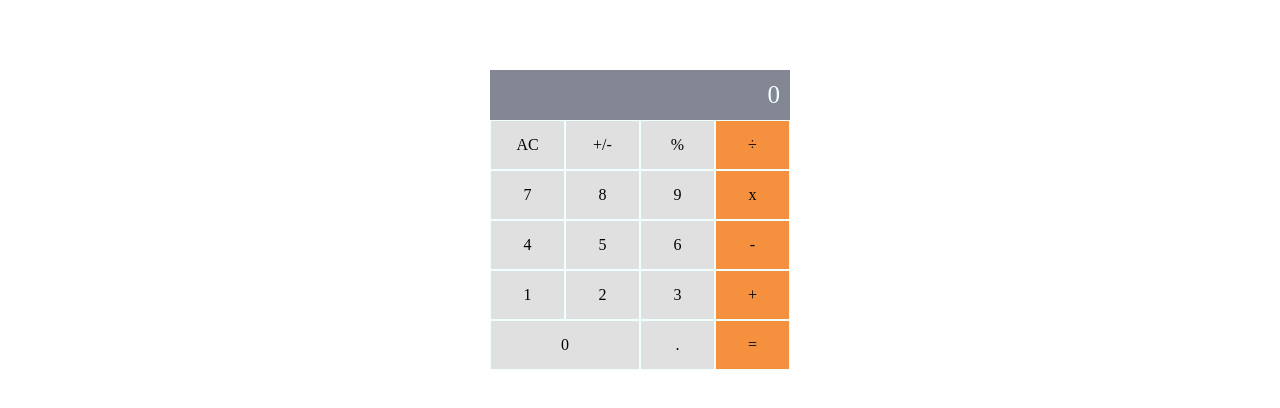
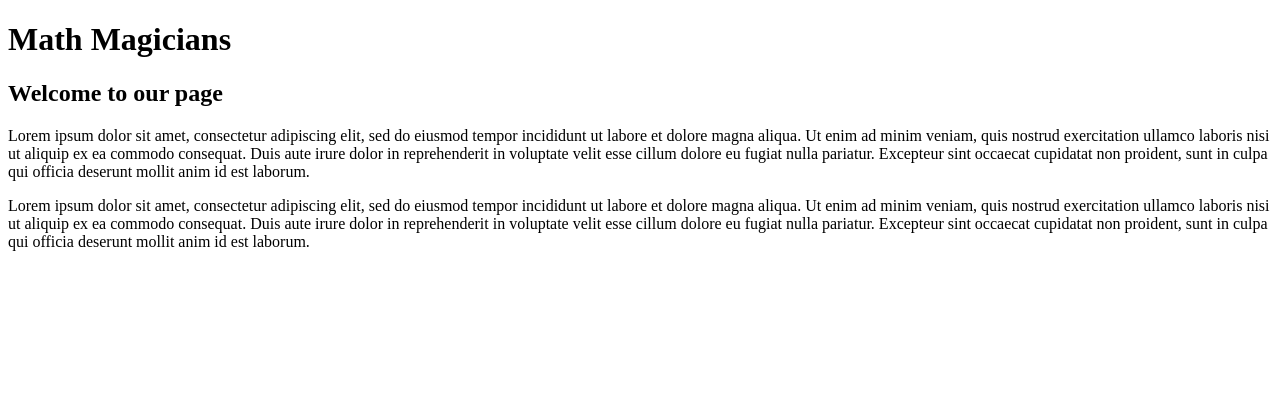
Before and after one commit to luis-pomare/math-magicians, a React (Create React App) app: page / in a window 1280 px wide. Shown: the top 408 px of the page. Built offline with nearby package versions, Linux system fonts and the light colour scheme.

Commit message:
Add basic routing

```diff
--- a/package.json
+++ b/package.json
@@ -9,6 +9,7 @@
     "big.js": "^6.2.0",
     "react": "^18.2.0",
     "react-dom": "^18.2.0",
+    "react-router-dom": "^6.3.0",
     "react-scripts": "5.0.1",
     "web-vitals": "^2.1.4"
   },
--- a/src/App.js
+++ b/src/App.js
@@ -1,12 +1,20 @@
 import React from 'react';
+import { Route, Routes, BrowserRouter } from 'react-router-dom';
 import './App.css';
 import Calculator from './components/calculator';
+import Home from './components/home';
+import Quote from './components/quote';
 
 function App() {
   return (
-    <div className="App">
-      <Calculator />
-    </div>
+    <BrowserRouter>
+      <h1>Math Magicians</h1>
+      <Routes>
+        <Route path="/" element={<Home />} />
+        <Route path="/calculator" element={<Calculator />} />
+        <Route path="/quote" element={<Quote />} />
+      </Routes>
+    </BrowserRouter>
   );
 }
 
--- /dev/null
+++ b/src/components/home.js
@@ -0,0 +1,27 @@
+import React from 'react';
+
+const Home = () => (
+  <>
+    <h2>Welcome to our page</h2>
+    <p>
+      Lorem ipsum dolor sit amet, consectetur adipiscing elit, sed do eiusmod
+      tempor incididunt ut labore et dolore magna aliqua. Ut enim ad minim
+      veniam, quis nostrud exercitation ullamco laboris nisi ut aliquip ex ea
+      commodo consequat. Duis aute irure dolor in reprehenderit in voluptate
+      velit esse cillum dolore eu fugiat nulla pariatur. Excepteur sint occaecat
+      cupidatat non proident, sunt in culpa qui officia deserunt mollit anim id
+      est laborum.
+    </p>
+    <p>
+      Lorem ipsum dolor sit amet, consectetur adipiscing elit, sed do eiusmod
+      tempor incididunt ut labore et dolore magna aliqua. Ut enim ad minim
+      veniam, quis nostrud exercitation ullamco laboris nisi ut aliquip ex ea
+      commodo consequat. Duis aute irure dolor in reprehenderit in voluptate
+      velit esse cillum dolore eu fugiat nulla pariatur. Excepteur sint occaecat
+      cupidatat non proident, sunt in culpa qui officia deserunt mollit anim id
+      est laborum.
+    </p>
+  </>
+);
+
+export default Home;
--- /dev/null
+++ b/src/components/quote.js
@@ -0,0 +1,12 @@
+import React from 'react';
+
+const Quote = () => (
+  <>
+    <h3>
+      Mathematics is not about numbers, equations, computations, or
+      algorithms: it is about understanding. (William Paul Thurston)
+    </h3>
+  </>
+);
+
+export default Quote;
```
Also changed, not shown: 1 other file (tests, documents, lock files or other folders).
